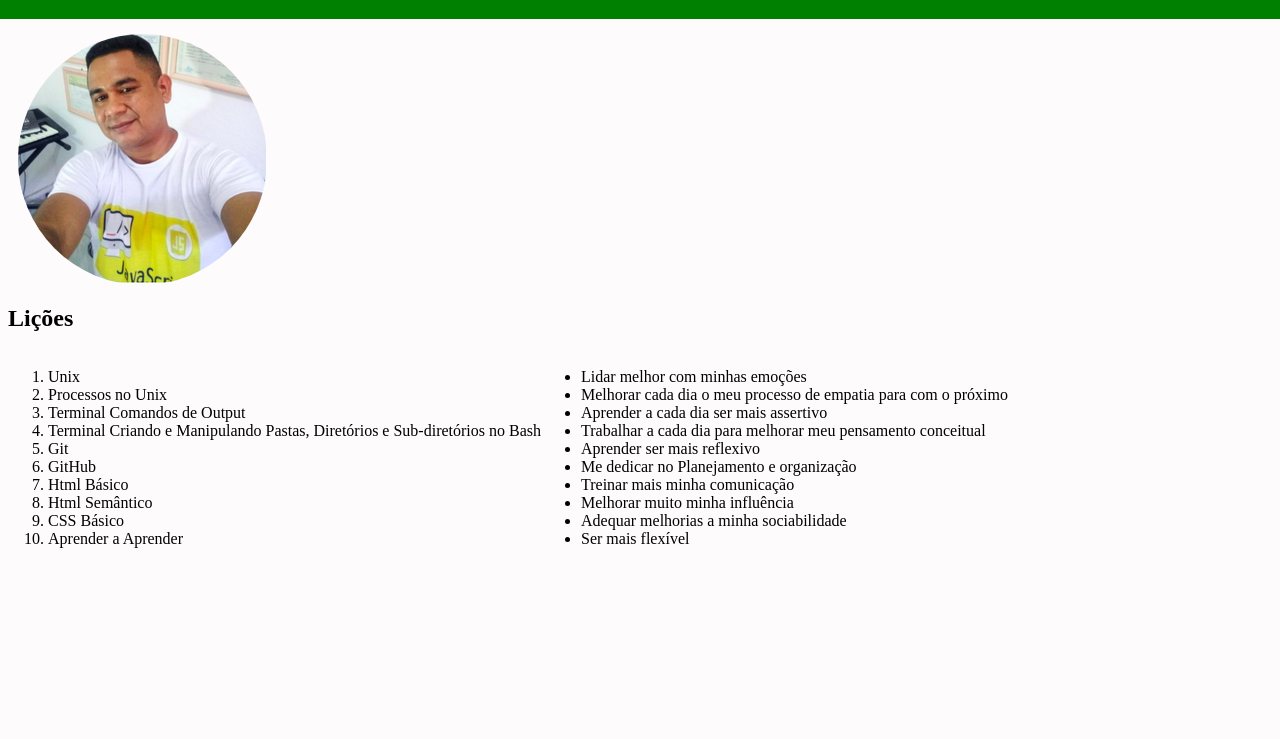
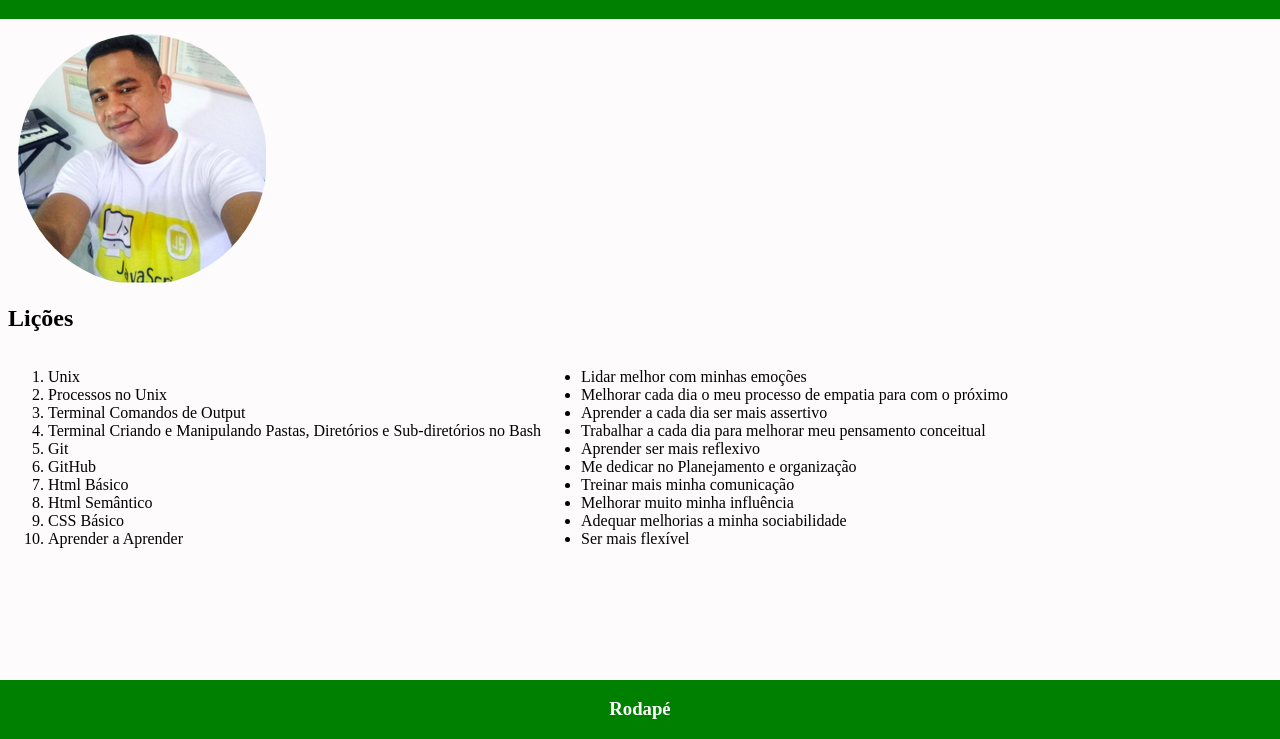
Before and after one commit to tonistorres/project-lessons-learned, a website: page index.html in a window 1280 px wide. Shown: the part 61-800 px from the top of the page. Drawn offline with Linux system fonts and the light colour scheme.

Commit message:
Requesito 6 avaliado com sucesso:Adicione um rodapé para a página

```diff
--- a/index.html
+++ b/index.html
@@ -60,6 +60,10 @@
 
         </section>
 
+        <footer id="rodape">
+            <h3>Rodapé</h3>
+        </footer>
+
     </main>
 
 </body>
--- a/style.css
+++ b/style.css
@@ -21,6 +21,16 @@ body{
 
 }
 
+#rodape{
+   position: fixed;
+   bottom: 0;
+   color: white;
+   left: 0;
+   margin-bottom: 0px;
+   background-color: green;
+   text-align: center;
+   width: 100%;
+}
 .container-listas{
     display: flex;
 
```
